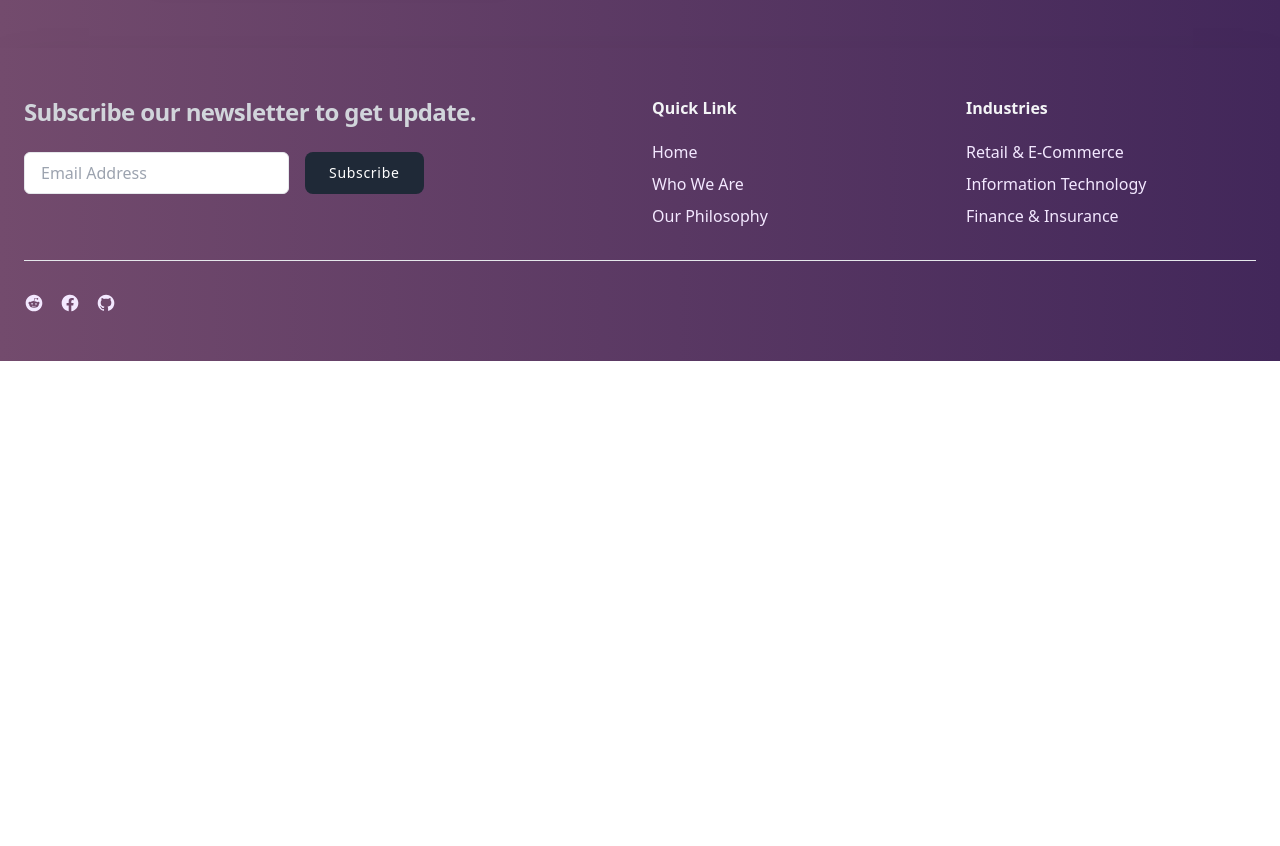
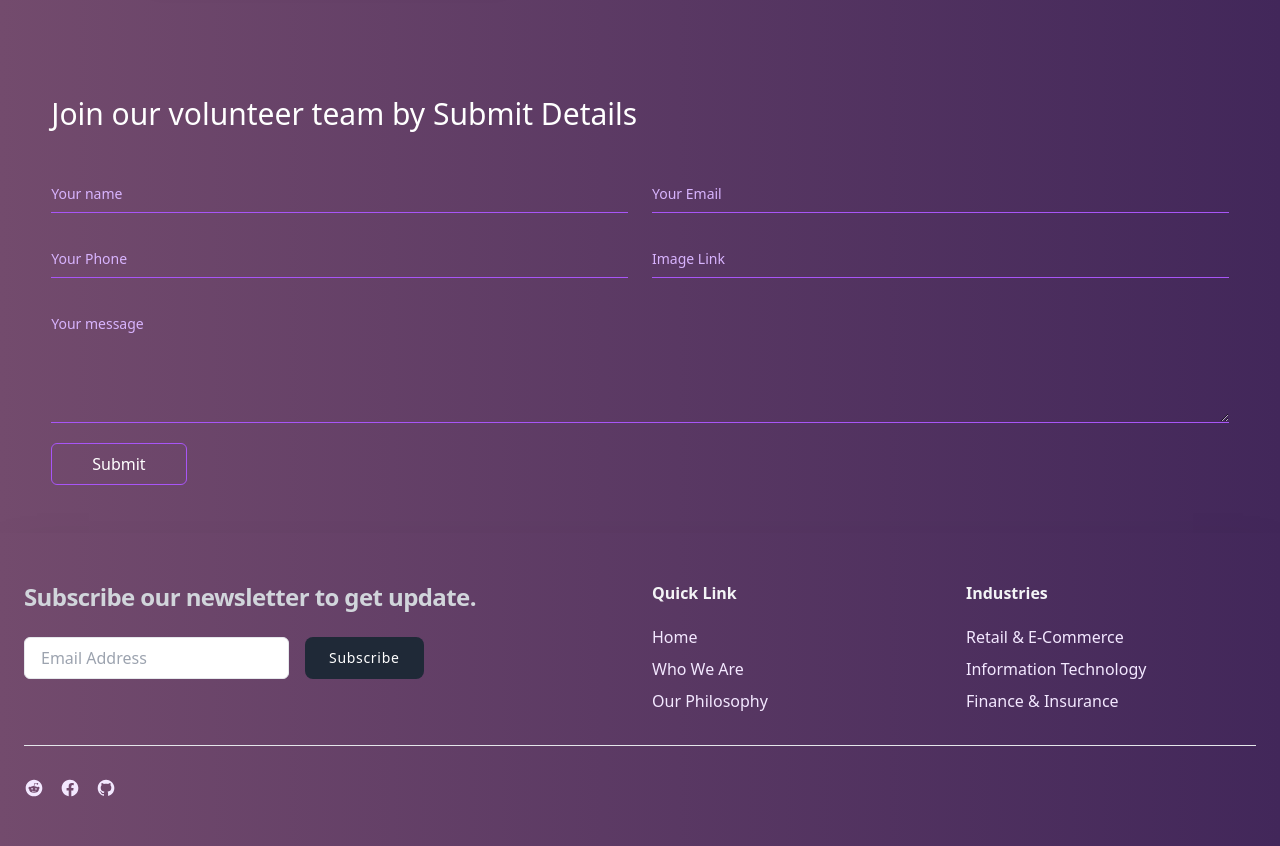
Before and after one commit to MD-TANVIR7462/Charitious_Client, a React (Vite) app: page /volunteer in a window 1280 px wide. Shown: the part 1384-2230 px from the top of the page. Before the commit the page ends 1745 px from the top, so only its background shows below. Built offline with nearby package versions, Linux system fonts and the light colour scheme.

Commit message:
volunteer page form done

```diff
--- /dev/null
+++ b/src/component/Ui/VolunteerForm.tsx
@@ -0,0 +1,88 @@
+/* eslint-disable @typescript-eslint/no-explicit-any */
+const VolunteerForm = () => {
+  const handleVolunteer = (e: any) => {
+    e.preventDefault();
+    const form = e.target;
+    const name = form.name.value;
+    const email = form.email.value;
+    const phone = form.phone.value;
+    const image = form.img.value;
+
+    const volunteerData = { name, email, phone, image };
+ form.reset()
+  };
+
+  return (
+    <form className="mt-4 sm:mt-6 md:mt-10" onSubmit={handleVolunteer}>
+      <div className="grid gap-6 sm:grid-cols-2">
+        <div className="relative z-0">
+          <input
+            required
+            type="text"
+            name="name"
+            className="peer block w-full appearance-none border-0 border-b border-purple-500  bg-transparent py-2.5 px-0 text-sm text-white  focus:outline-none focus:ring-0"
+            placeholder=" "
+          />
+          <label className="absolute top-3 -z-10 origin-[0] -translate-y-6 scale-75 transform text-sm  duration-300 peer-placeholder-shown:translate-y-0 peer-placeholder-shown:scale-100 peer-focus:left-0 peer-focus:-translate-y-6 peer-focus:scale-75 peer-focus:text-purple-600 text-purple-300">
+            Your name
+          </label>
+        </div>
+        <div className="relative z-0">
+          <input
+            required
+            type="email"
+            name="email"
+            className="peer block w-full appearance-none border-0 border-b border-purple-500  bg-transparent py-2.5 px-0 text-sm text-white  focus:outline-none focus:ring-0"
+            placeholder=" "
+          />
+          <label className="absolute top-3 -z-10 origin-[0] -translate-y-6 scale-75 transform text-sm  duration-300 peer-placeholder-shown:translate-y-0 peer-placeholder-shown:scale-100 peer-focus:left-0 peer-focus:-translate-y-6 peer-focus:scale-75 peer-focus:text-purple-600 text-purple-300">
+            Your Email
+          </label>
+        </div>
+        <div className="relative z-0">
+          <input
+            required
+            type="number"
+            name="phone"
+            className="peer block w-full appearance-none border-0 border-b border-purple-500  bg-transparent py-2.5 px-0 text-sm text-white  focus:outline-none focus:ring-0"
+            placeholder=" "
+          />
+          <label className="absolute top-3 -z-10 origin-[0] -translate-y-6 scale-75 transform text-sm  duration-300 peer-placeholder-shown:translate-y-0 peer-placeholder-shown:scale-100 peer-focus:left-0 peer-focus:-translate-y-6 peer-focus:scale-75 peer-focus:text-purple-600 text-purple-300">
+            Your Phone
+          </label>
+        </div>
+        <div className="relative z-0">
+          <input
+            required
+            type="url"
+            name="img"
+            className="peer block w-full appearance-none border-0 border-b border-purple-500  bg-transparent py-2.5 px-0 text-sm text-white  focus:outline-none focus:ring-0"
+            placeholder=" "
+          />
+          <label className="absolute top-3 -z-10 origin-[0] -translate-y-6 scale-75 transform text-sm  duration-300 peer-placeholder-shown:translate-y-0 peer-placeholder-shown:scale-100 peer-focus:left-0 peer-focus:-translate-y-6 peer-focus:scale-75 peer-focus:text-purple-600 text-purple-300">
+            Image Link
+          </label>
+        </div>
+        <div className="relative z-0 col-span-2">
+          <textarea
+            name="message"
+            rows={5}
+            className="peer block w-full appearance-none border-0 border-b border-purple-500  bg-transparent py-2.5 px-0 text-sm text-white  focus:outline-none focus:ring-0"
+            placeholder=" "
+          ></textarea>
+          <label className="absolute top-3 -z-10 origin-[0] -translate-y-6 scale-75 transform text-sm  duration-300 peer-placeholder-shown:translate-y-0 peer-placeholder-shown:scale-100 peer-focus:left-0 peer-focus:-translate-y-6 peer-focus:scale-75 peer-focus:text-purple-600 text-purple-300">
+            Your message
+          </label>
+        </div>
+      </div>
+      <button
+        type="submit"
+        className="mt-5 rounded-md border border-purple-500 btn  px-10 py-2 text-white"
+      >
+        Submit
+      </button>
+    </form>
+  );
+};
+
+export default VolunteerForm;
--- a/src/pages/VolunteerPage.tsx
+++ b/src/pages/VolunteerPage.tsx
@@ -1,9 +1,11 @@
+import VolunteerForm from "@/component/Ui/VolunteerForm";
+
 const VolunteerPage = () => {
   return (
     <section className="">
       <div className="container max-w-xl p-6 py-12 mx-auto space-y-24 lg:px-8 lg:max-w-7xl">
         <div>
-          <h2 className="text-2xl font-bold tracking-tight text-center sm:text-4xl text-white ">
+          <h2 className="text-xl font-bold tracking-tight text-center sm:text-4xl text-white ">
             Wants To Join with us as a volunteer?
           </h2>
         </div>
@@ -234,6 +236,10 @@ const VolunteerPage = () => {
           </div>
         </div>
       </div>
+ <div className="my-12  w-[92%] mx-auto">
+ <p className="text-white text-md text-center sm:text-start sm:text-xl md:text-3xl "> Join our volunteer team by Submit Details</p>
+      <VolunteerForm/>
+ </div>
     </section>
   );
 };
```
